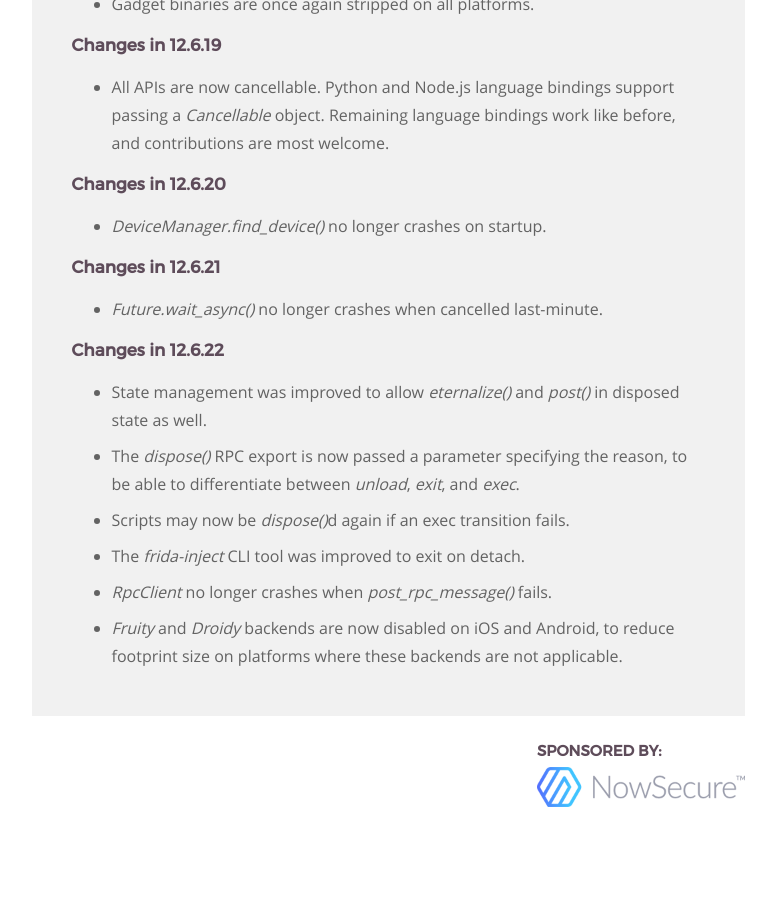
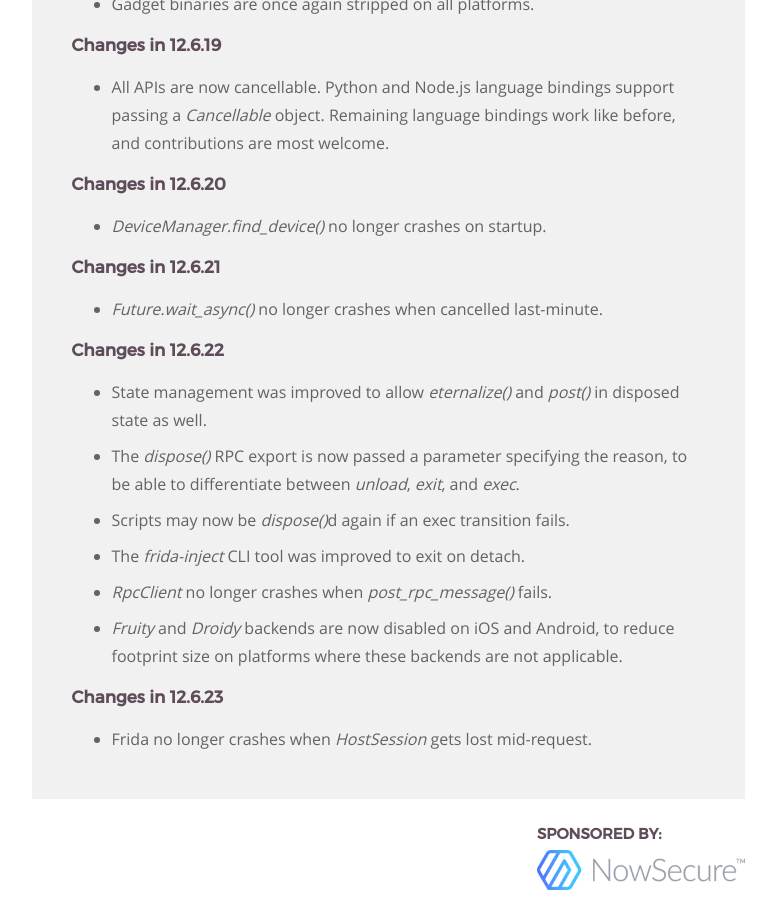
Before and after one commit to frida/frida-website, a Jekyll site: the page built from _posts/2019-05-28-frida-12-6-released.markdown, in a window 1280 px wide and 900 px high, scrolled down 4687 px. Shown: the whole window, without its empty margins (364-1140 px from the left). Built offline with Jekyll 4.4.1, drawn with Linux system fonts in a browser that asks for light colours; before the commit the page ends 5504 px from its top, so only the background shows below that.

Commit message:
Summarize changes in 12.6.23

```diff
--- a/_posts/2019-05-28-frida-12-6-released.markdown
+++ b/_posts/2019-05-28-frida-12-6-released.markdown
@@ -211,6 +211,10 @@ Enjoy!
 - *Fruity* and *Droidy* backends are now disabled on iOS and Android, to reduce
   footprint size on platforms where these backends are not applicable.
 
+### Changes in 12.6.23
+
+- Frida no longer crashes when *HostSession* gets lost mid-request.
+
 
 [Jake Van Dyke]: https://twitter.com/giantpune
 [Giovanni Rocca]: https://twitter.com/iGio90
```
